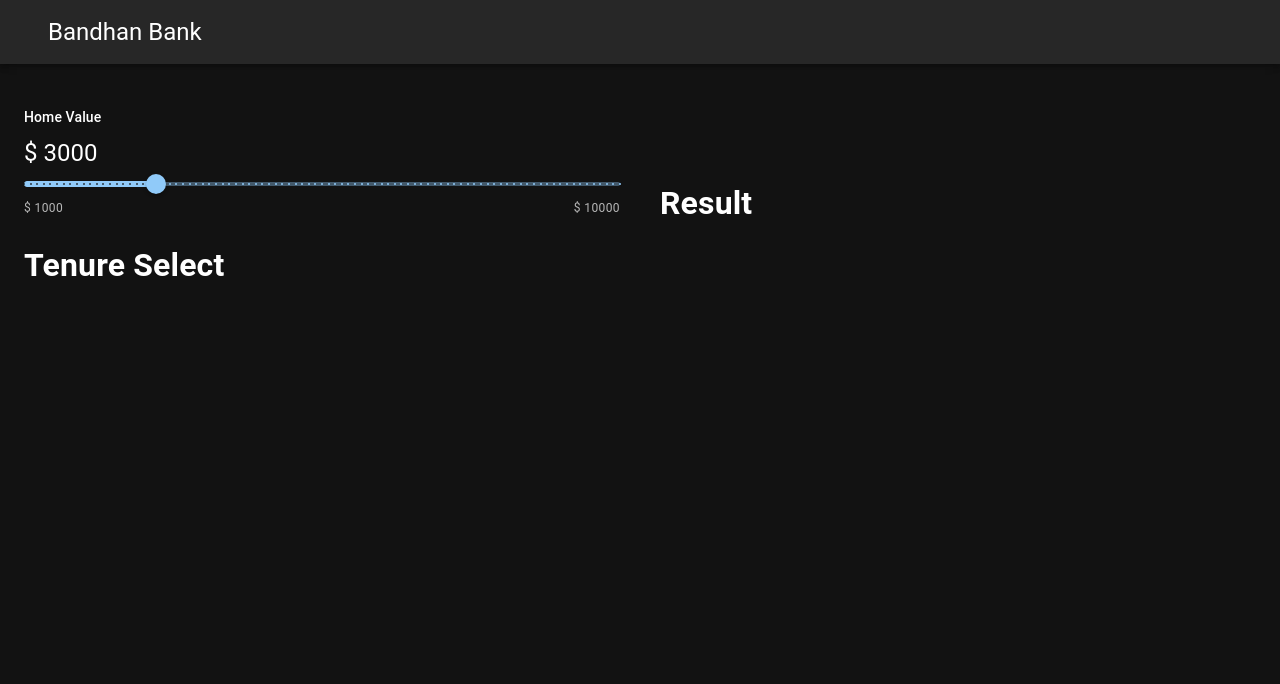
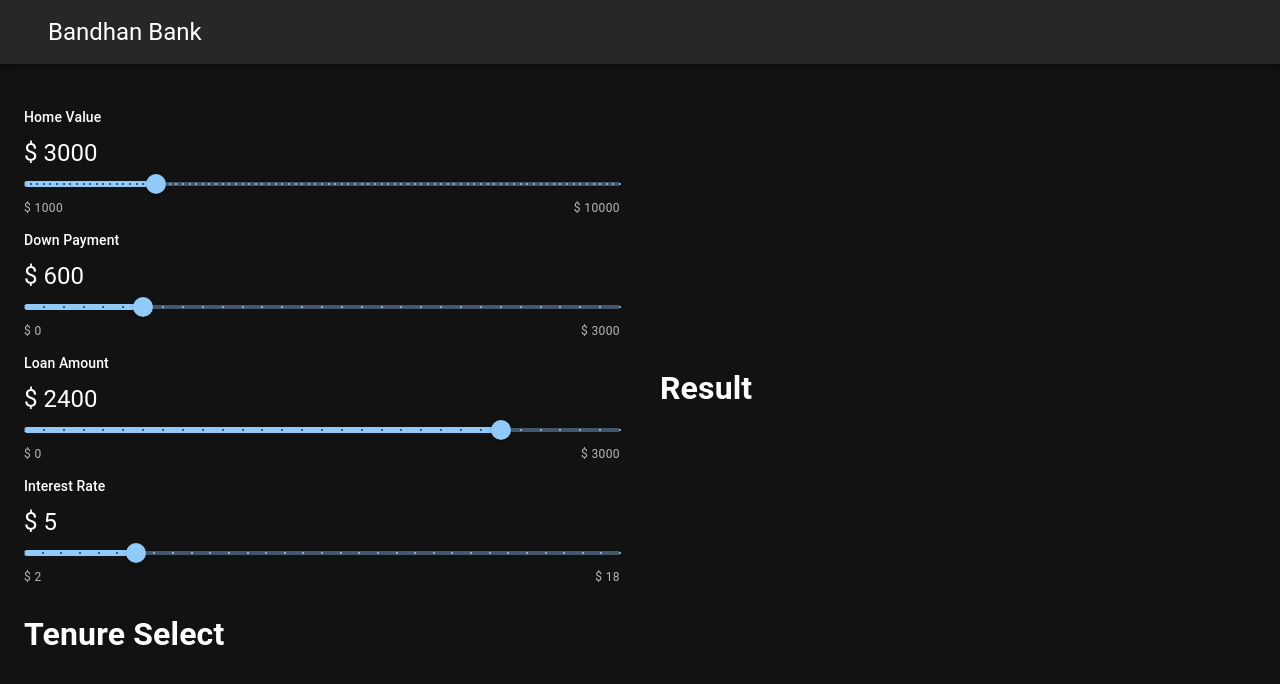
Before and after one commit to damodhar786/mortgage-calculator, a React (Create React App) app: page / in a window 1280 px wide. Shown: the top 684 px of the page. Built offline with nearby package versions, Linux system fonts and the light colour scheme.

Commit message:
downPayment, loanAmount and interestRate sliders

```diff
--- a/src/components/SliderSelect.js
+++ b/src/components/SliderSelect.js
@@ -7,6 +7,7 @@
   const bank_limit = 10000;
   return (
     <div>
+      {/* Home Value */}
       <SliderComponent
         onChange={(e, value) => {
           setData({
@@ -26,6 +27,62 @@
         label="Home Value"
         value={data.homeValue}
       />
+
+      {/* Down Payment */}
+
+      <SliderComponent
+        onChange={(e, value) =>
+          setData({
+            ...data,
+            downPayment: value.toFixed(0),
+            loanAmount: (data.homeValue - value).toFixed(0),
+          })
+        }
+        defaultValue={data.downPayment}
+        min={0}
+        max={data.homeValue}
+        steps={100}
+        unit="$"
+        amount={data.downPayment}
+        label="Down Payment"
+        value={data.downPayment}
+      />
+
+      <SliderComponent
+        onChange={(e, value) =>
+          setData({
+            ...data,
+            loanAmount: value.toFixed(0),
+            downPayment: (data.homeValue - value).toFixed(0),
+          })
+        }
+        defaultValue={data.loanAmount}
+        min={0}
+        max={data.homeValue}
+        steps={100}
+        unit="$"
+        amount={data.loanAmount}
+        label="Loan Amount"
+        value={data.loanAmount}
+      />
+
+      <SliderComponent
+        onChange={(e,value) =>
+          setData({
+            ...data,
+            interestRate: value,
+          })
+        }
+        defaultValue={data.interestRate}
+        min={2}
+        max={18}
+        steps={0.5}
+        unit="$"
+        amount={data.interestRate}
+        label="Interest Rate"
+        value={data.interestRate}
+      />
+
     </div>
   );
 };
```
